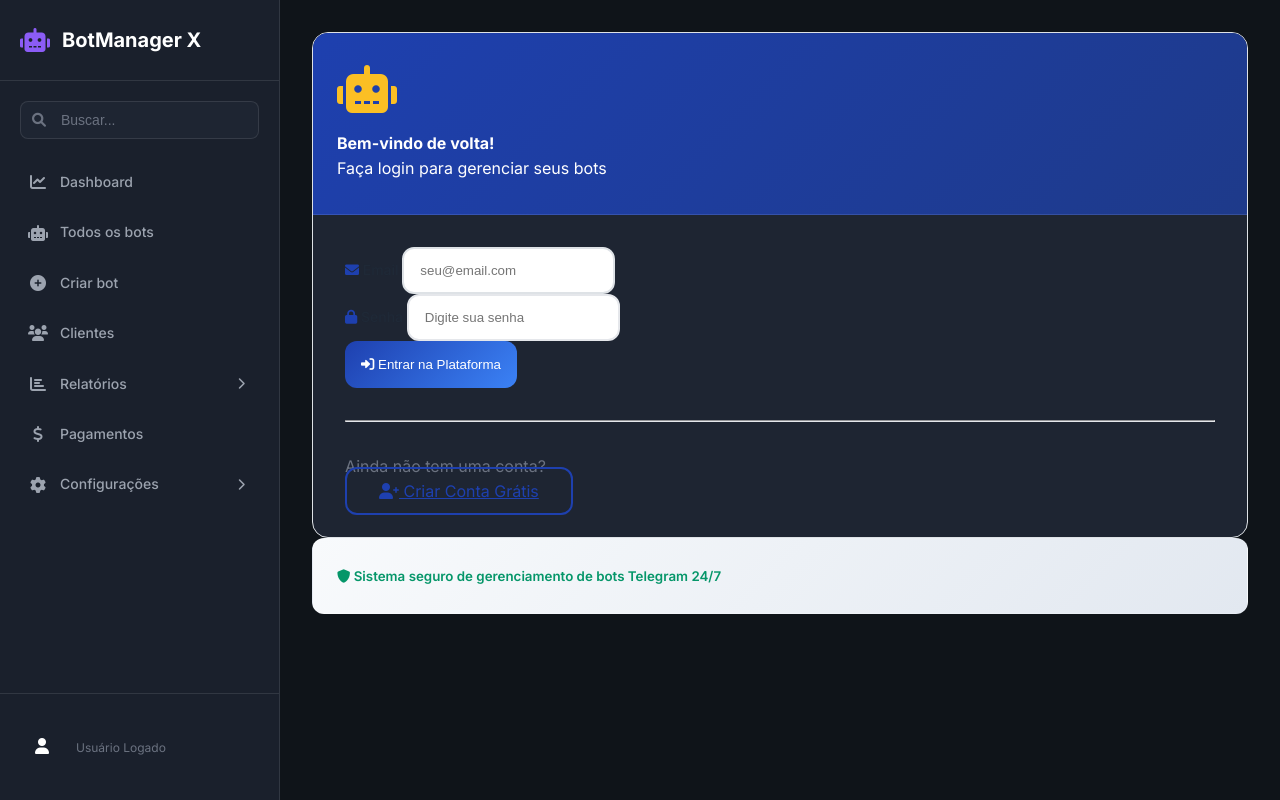
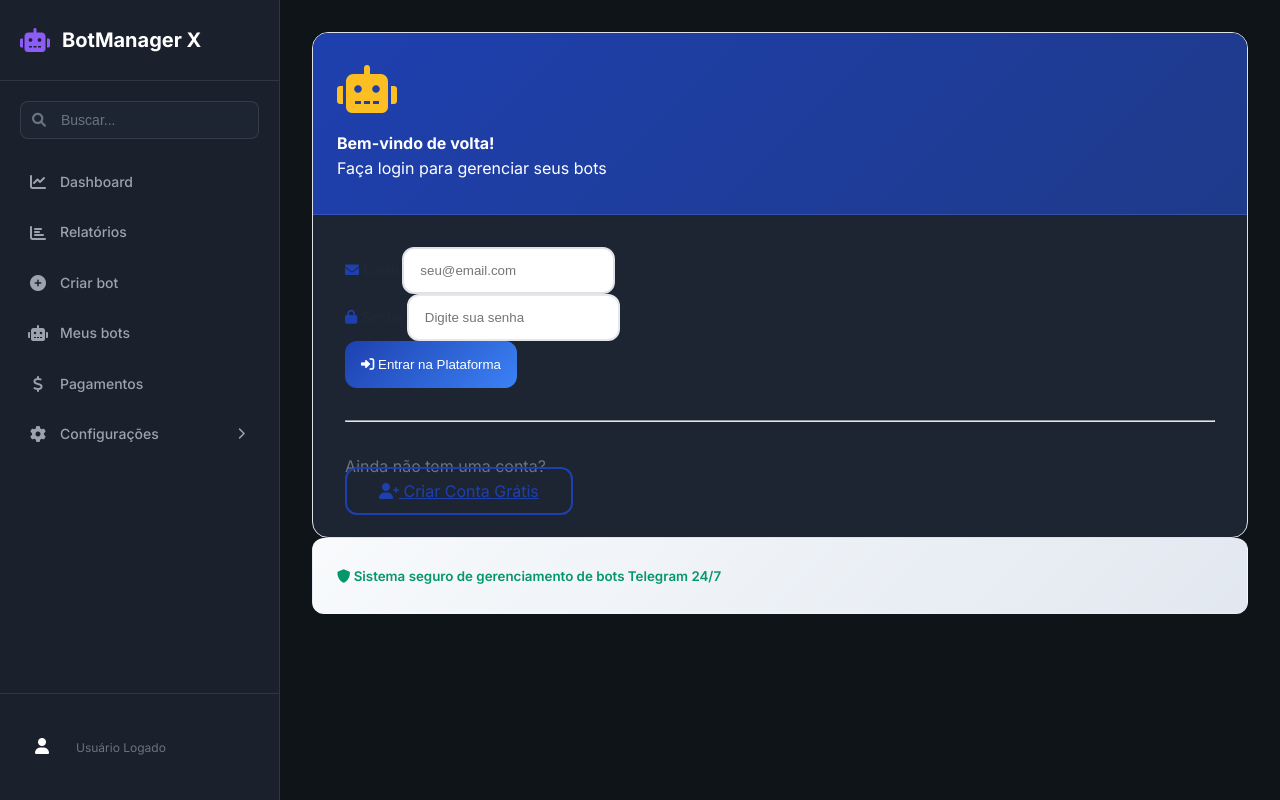
Before and after one commit to FernandoJMartins/BotManager, a Flask app: page /auth/login in a window 1280 px wide. Run offline with Flask 3, Linux system fonts and the light colour scheme.

Commit message:
style: better dashbaord and navbar

```diff
--- a/src/templates/base_dark.html
+++ b/src/templates/base_dark.html
@@ -64,14 +64,14 @@
                 <span>Dashboard</span>
               </a>
             </li>
-            <li
-              class="nav-item {% if request.endpoint == 'bots.list_bots' %}active{% endif %}"
-            >
-              <a href="{{ url_for('bots.list_bots') }}" class="nav-link">
-                <i class="fas fa-robot"></i>
-                <span>Todos os bots</span>
+
+            <li class="nav-item">
+              <a href="#" class="nav-link">
+                <i class="fas fa-chart-bar"></i>
+                <span>Relatórios</span>
               </a>
             </li>
+
             <li
               class="nav-item {% if request.endpoint == 'bots.create_bot' %}active{% endif %}"
             >
@@ -80,21 +80,16 @@
                 <span>Criar bot</span>
               </a>
             </li>
+
             <li
-              class="nav-item {% if 'client' in request.endpoint %}active{% endif %}"
+              class="nav-item {% if request.endpoint == 'bots.list_bots' %}active{% endif %}"
             >
-              <a href="#" class="nav-link">
-                <i class="fas fa-users"></i>
-                <span>Clientes</span>
+              <a href="{{ url_for('bots.list_bots') }}" class="nav-link">
+                <i class="fas fa-robot"></i>
+                <span>Meus bots</span>
               </a>
             </li>
-            <li class="nav-item">
-              <a href="#" class="nav-link">
-                <i class="fas fa-chart-bar"></i>
-                <span>Relatórios</span>
-                <i class="fas fa-chevron-right arrow"></i>
-              </a>
-            </li>
+
             <li
               class="nav-item {% if request.endpoint == 'auth.profile' %}active{% endif %}"
             >
--- a/src/templates/dashboard.html
+++ b/src/templates/dashboard.html
@@ -152,7 +152,7 @@
 
 
 
-<!-- Services Status -->
+<!-- Services Status
 <div class="stat-card">
   <div class="services-header">
     <h3><i class="fas fa-heartbeat"></i> Status dos Serviços</h3>
@@ -190,7 +190,7 @@
   </div>
 </div>
 
-</div>
+</div> -->
 {% endblock %}
 
 {% block scripts %}
```
